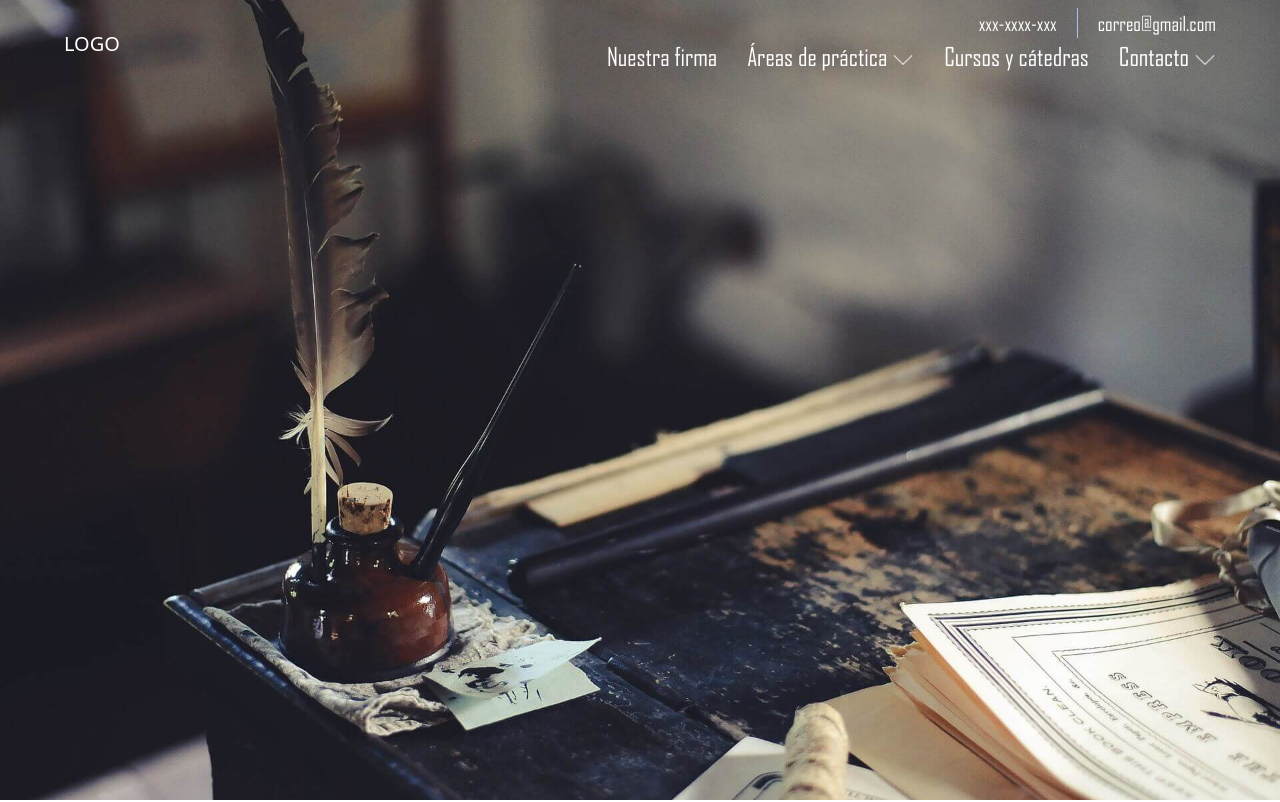
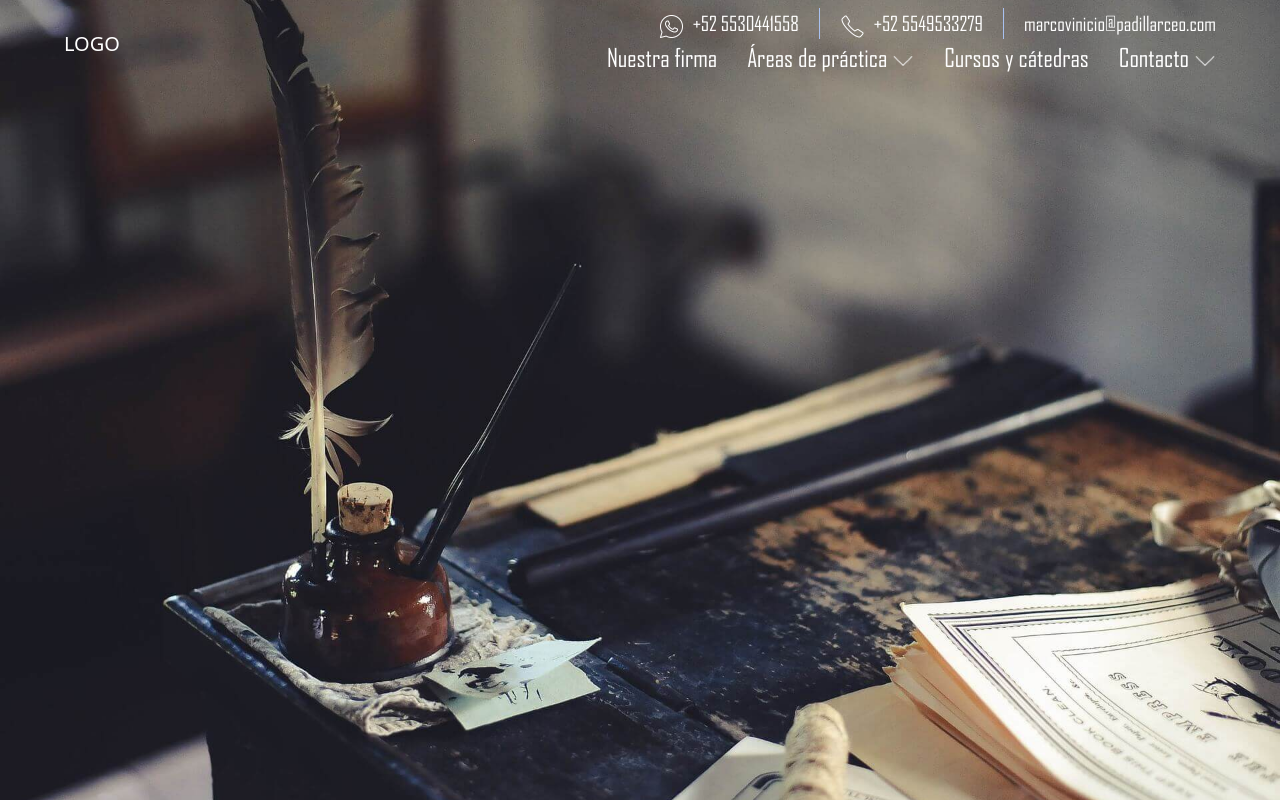
Before and after one commit to abraham1309/padillarceo, a plain HTML site: page secciones/areas_de_practicas/otros.html in a window 1280 px wide. Shown: the top 802 px of the page. Drawn offline with Linux system fonts and the light colour scheme.

Commit message:
Se agrego los numeros

```diff
--- a/css/main.css
+++ b/css/main.css
@@ -62,6 +62,11 @@
     font-size: 20px;
     color: #fff;
     text-decoration: none;
+}
+
+.navbar-collapse .div-info-contacto a img {
+    width: 25px;
+    margin-right: 5px;
 }
 
 .navbar-collapse .div-info-contacto .a-numero {
@@ -950,6 +955,7 @@ footer .div-informacion .div-informacion-legal .a-politica {
     text-align: left;
     font-size: 25px;
     font-family: 'Century gothic';
+    color: #000;
     list-style-image: url(../Imagenes/paloma.png);
 }
 
--- a/secciones/areas_de_practicas/otros.html
+++ b/secciones/areas_de_practicas/otros.html
@@ -28,8 +28,15 @@
 
                 <div class="collapse navbar-collapse" id="navbarSupportedContent">
                     <div class="div-info-contacto">
-                        <a href="" class="a-numero">xxx-xxxx-xxx</a>
-                        <a href="" class="a-correo">correo@gmail.com</a>
+                        <a href="https://api.whatsapp.com/send?phone=5530441558" class="a-numero" style="margin-right: 20px;">
+                            <img src="../../Imagenes/whatsapp.png"> +52 5530441558
+                        </a>
+
+                        <a href="tel:+525549533279" class="a-numero">
+                            <img src="../../Imagenes/telefono.png"> +52 5549533279
+                        </a>
+
+                        <a href="mailto:marcovinicio@padillarceo.com" class="a-correo">marcovinicio@padillarceo.com</a>
                     </div>
 
                     <div class="div-items">
```
Also changed, not shown: index.html (+9 -2 lines), secciones/Cursos_y_catedras.html (+22 -2 lines), secciones/areas_de_practicas/Derecho_agrario.html (+9 -2 lines), secciones/areas_de_practicas/Derecho_inmobiliario.html (+9 -2 lines), secciones/areas_de_practicas/Derecho_mercantil.html (+9 -2 lines), secciones/areas_de_practicas/Derecho_sucesorio.html (+9 -2 lines), secciones/areas_de_practicas/Gestorias.html (+9 -2 lines), secciones/areas_de_practicas/derecho_civil.html (+9 -2 lines), secciones/areas_practicas.html (+9 -2 lines), Imagenes/telefono.png (renamed from Imagenes/icons8-teléfono-100.png), Imagenes/whatsapp.png (added).
